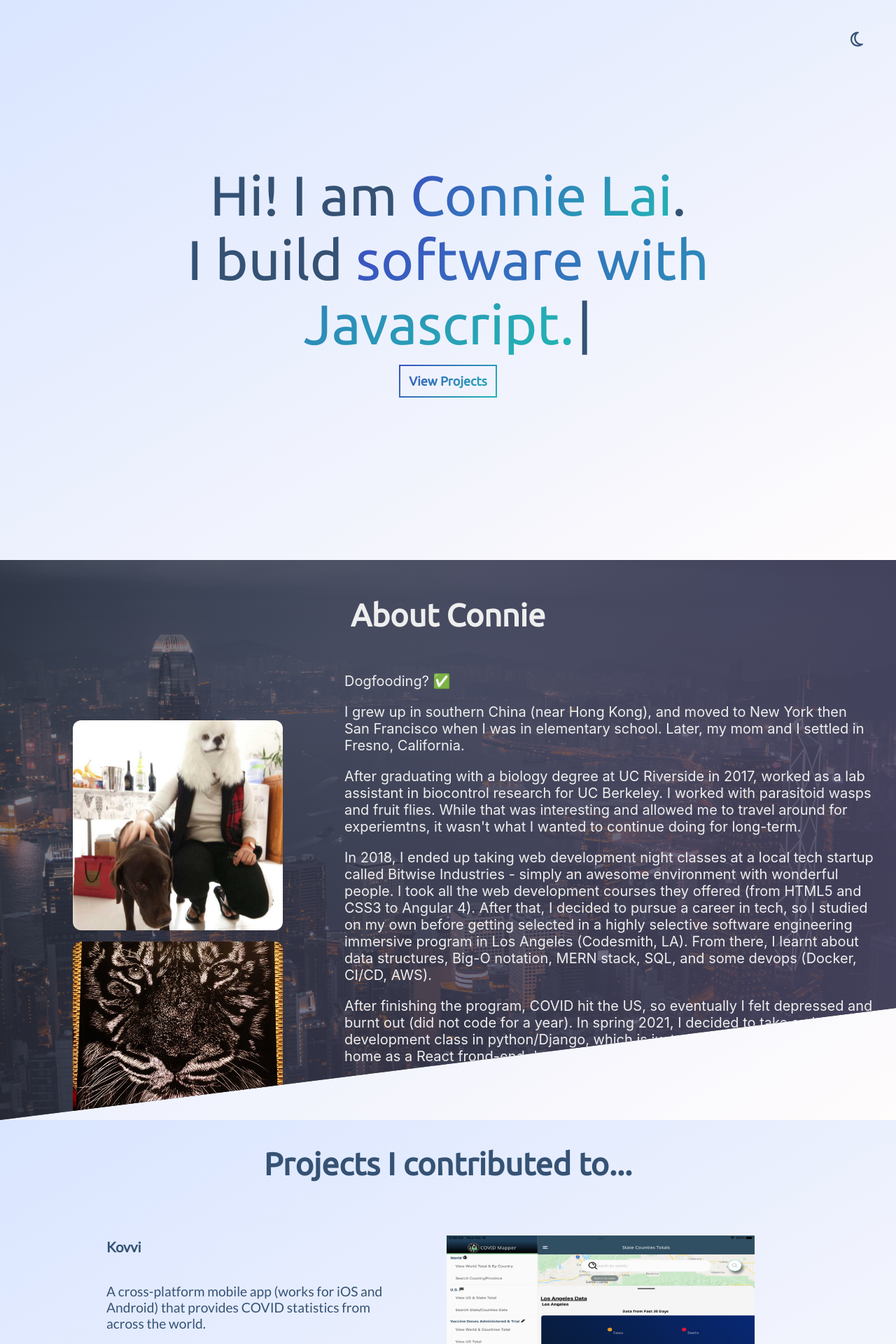
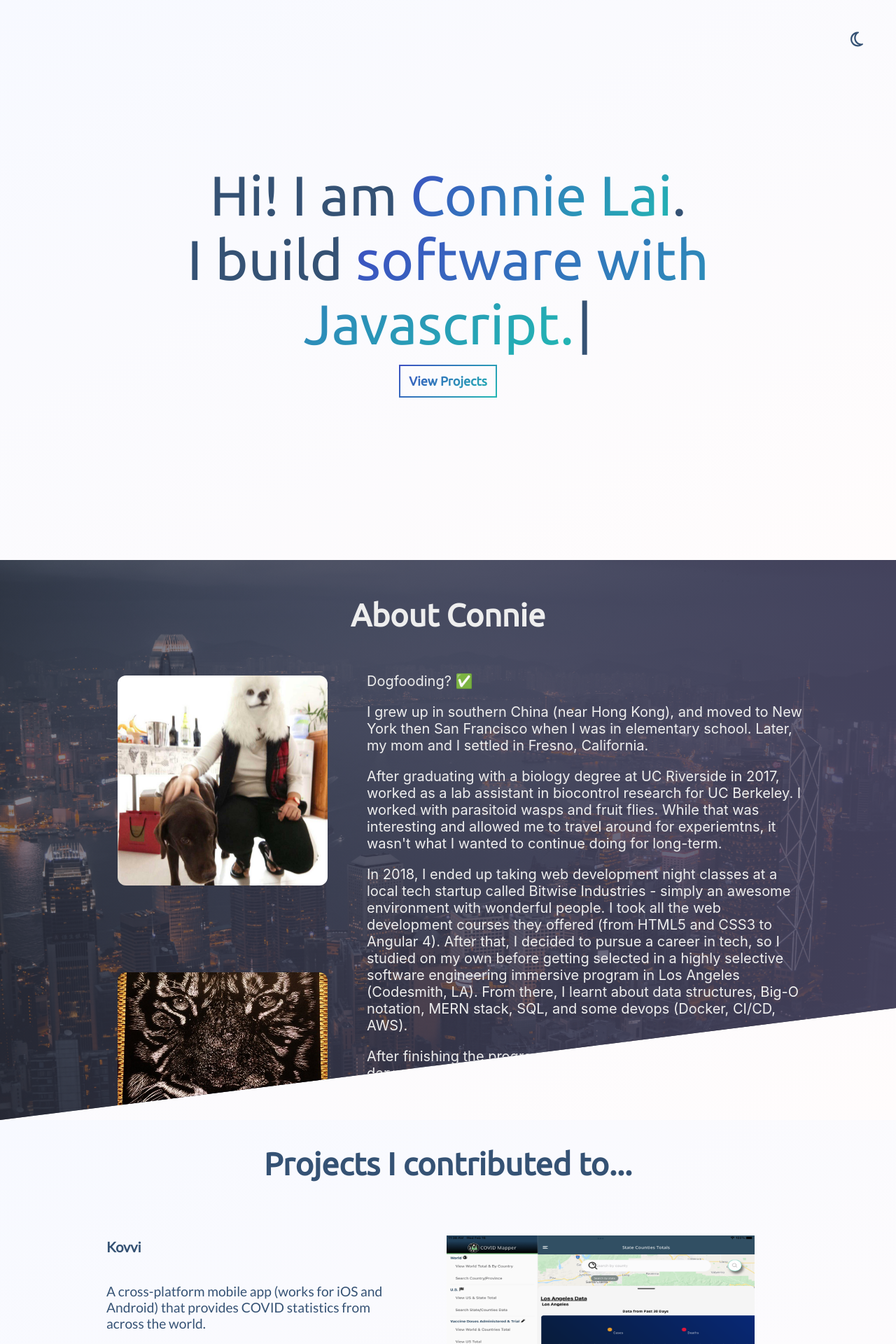
Before and after one commit to connielion/cl-nextfolio, a Next.js app: page / in a window 1280 px wide. Shown: the top 1920 px of the page at 70% size. Built offline with nearby package versions, Linux system fonts and the light colour scheme.

Commit message:
refacotr(app): modified theme color; removed commented code; fixed responsiveness for text and layout of about section

```diff
--- a/components/layout/navbar.js
+++ b/components/layout/navbar.js
@@ -13,7 +13,6 @@ const Nav = styled.div`
   justify-content: center;
   align-items: center;
   height: 20vh;
-  border: 1px dashed yellow;
 `;
 
 const Menu = styled.div`
--- a/components/sections/about.js
+++ b/components/sections/about.js
@@ -33,9 +33,11 @@ const Content = styled.div`
   flex-direction: column;
   justify-content: space-evenly;
   padding: 0;
-  margin: 0;
+  width: 100%;
   @media (min-width: ${widths.tab}) {
     flex-direction: row;
+    margin: 0 auto;
+    width: 80vw;
   }
 `;
 
@@ -46,7 +48,8 @@ const ImageColumn = styled.div`
   flex-wrap: wrap;
   align-items: center;
   @media (min-width: ${widths.laptop}) {
-    padding: 4.5rem;
+    padding: 0.5rem;
+    margin: 0 2rem 2rem 2rem;
   }
 `;
 
--- a/components/sections/contact.js
+++ b/components/sections/contact.js
@@ -8,11 +8,10 @@ const Wrapper = styled.div`
   margin-top: -25rem;
   margin-bottom: -1px;
   color: #eee;
+  margin-top: 3rem;
 `;
-// const ContactSection = () => {
-//   return <Wrapper>Contact section</Wrapper>;
-// };
 const ContactSection = () => {
-  return <>Contact section</>;
+  return <Wrapper>Contact section</Wrapper>;
 };
+
 export default ContactSection;
--- a/components/sections/projects.js
+++ b/components/sections/projects.js
@@ -3,6 +3,7 @@ import SectionHeading from "../layout/section-heading";
 import { projects } from "../../data/projectsData";
 import ProjectCard from "../layout/project-card";
 import widths from "../../styling/device-sizes";
+
 const Wrapper = styled.section`
   min-height: 100vh;
   margin-top: -30rem;
--- a/styling/globals.css
+++ b/styling/globals.css
@@ -33,7 +33,7 @@ a {
 
 [data-theme="light"] {
   color: #355274;
-  background: linear-gradient(150deg, rgb(217, 229, 255), rgb(255, 252, 252));
+  background: linear-gradient(150deg, rgb(247, 249, 255), rgb(255, 252, 252));
   background-position: center;
   background-size: cover;
 }
```
